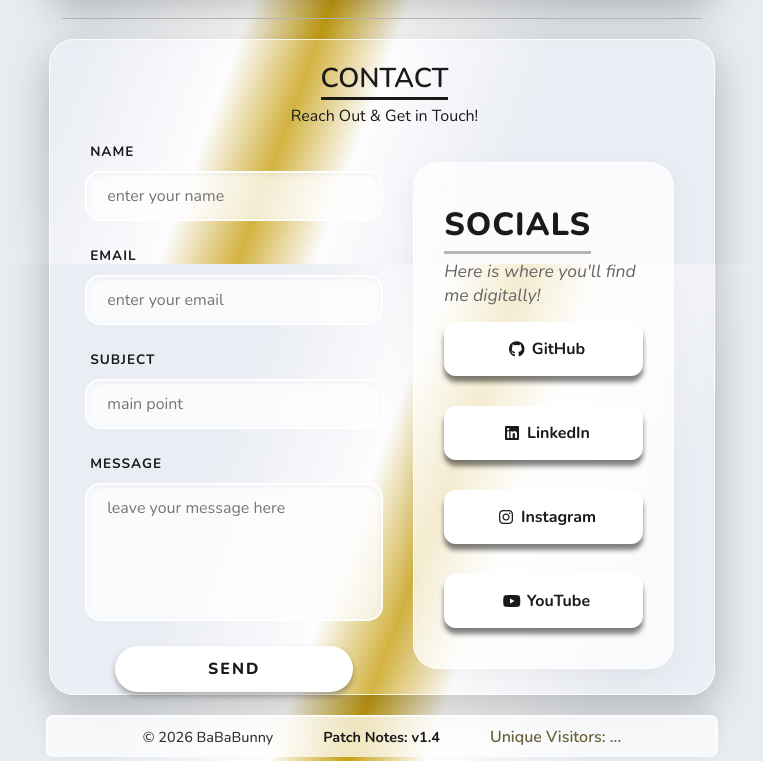
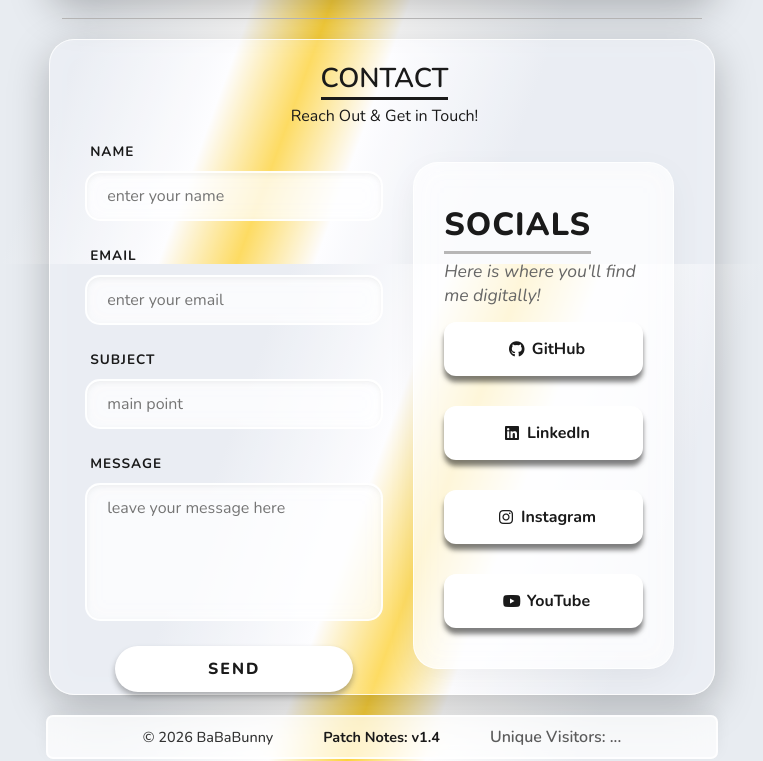
Before and after one commit to BaBaBunny/personal-website, a React (Vite) app in the folder personal-website/: page / in a window 1280 px wide. Shown: the part 2936-3697 px from the top of the page, without its empty margins (258-1021 px from the left). Built offline with nearby package versions, Linux system fonts and the light colour scheme; no server answers.

Commit message:
v1.4 removed shining light

```diff
--- a/personal-website/src/index.css
+++ b/personal-website/src/index.css
@@ -23,7 +23,7 @@ body {
 :root {
   --bg-mist: #e8ecf1;
   --bg-white: #ffffff;
-  --bg-sun: #caa210;
+  --bg-sun: #ffd53c;
 
   --star-color: 218, 165, 32;
 
@@ -85,7 +85,7 @@ body {
   );
 
   background-size: 400% 100%;
-  animation: shimmer 8s linear infinite;
+  /* animation: shimmer 8s linear infinite; */
   background-attachment: fixed;
 }
 
@@ -976,14 +976,13 @@ body::before {
   width: 52.5vw;
   height: 15px;
   padding: 20px 20px;
-  margin: 20px auto 1px auto;
+  margin: 20px auto 0px auto;
   gap: 50px;
 
   /* Glass Effect */
   background-color: var(--glass-surface);
   backdrop-filter: blur(15px);
   border: 2px solid var(--glass-border);
-  border-bottom: none;
   border-radius: 7px;
   box-shadow: 0 -5px 15px rgba(0, 0, 0, 0.05);
 
@@ -1078,7 +1077,7 @@ body::before {
   color: var(--text-primary);
   font-family: 'Nunito', sans-serif;
 
-  animation: scaleUp 0.3s cubic-bezier(0.175, 0.885, 0.32, 1.275);
+  animation: scaleUp 0.s cubic-bezier(0.175, 0.885, 0.32, 1.275);
 }
 
 .patch-content h2 {
@@ -1094,7 +1093,7 @@ body::before {
   font-size: 2rem;
   color: var(--text-secondary);
   cursor: pointer;
-  transition: color 0,2s;
+  transition: color 0.1s;
   line-height: 1;
 }
 
@@ -1117,7 +1116,7 @@ body::before {
   color: var(--text-primary);
   font-family: 'Nunito', sans-serif;
 
-  animation: scaleUp 0.3s cubic-bezier(0.175, 0.885, 0.32, 1.275);
+  animation: scaleUp 0.2s cubic-bezier(0.175, 0.885, 0.32, 1.275);
 }
 
 .patch-entry {
@@ -1182,7 +1181,7 @@ body::before {
   opacity: 0.8;
   font-family: 'Nunito', sans-serif;
   font-weight: 600;
-  color: #463a08;
+  color: var(--text-secondary);
 }
 
 .visitor-count:hover {
--- a/personal-website/src/patchData.js
+++ b/personal-website/src/patchData.js
@@ -54,7 +54,8 @@ export const patchnotes = [
             "Reduced panel widths to make content more compact and comfortable to read.",
             "Reduced navbar width for above reason.",
             "Fixed footer being uncentered, as well as reduced width to match site.",
-            "Made the site compatible with all screen sizes (for the most part)."
+            "Made the site compatible with all screen sizes (for the most part).",
+            "Removed shining light that was going across screen."
         ]
     },
 ];
```
